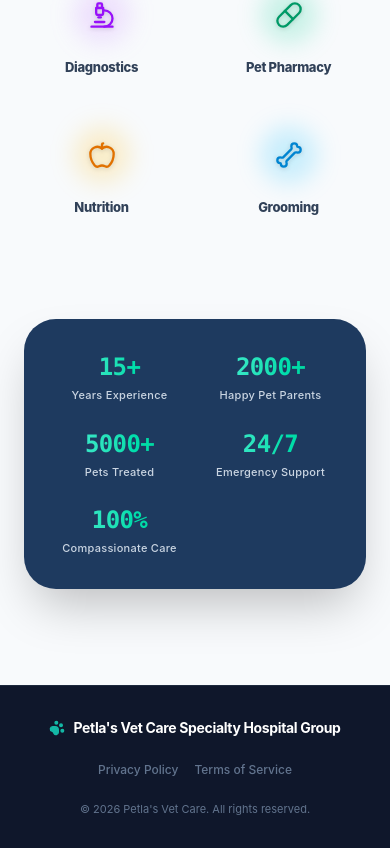
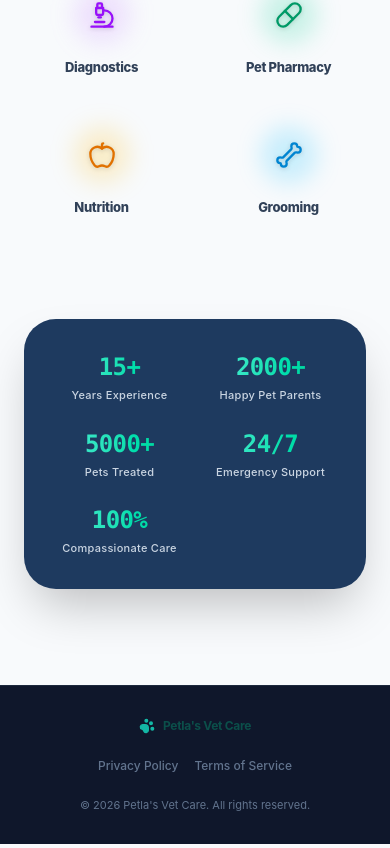
Before and after one commit to vignesh-2194/petlas-vet-care, a React (Vite) app in the folder frontend/: page / in a window 390 px wide. Shown: the part 1298-2146 px from the top of the page. Built offline with nearby package versions, Linux system fonts and the light colour scheme; no server answers.

Commit message:
ui: shrink header text size on mobile view layouts

```diff
--- a/frontend/src/layouts/AppLayout.tsx
+++ b/frontend/src/layouts/AppLayout.tsx
@@ -100,7 +100,10 @@ export const AppLayout: React.FC = () => {
                 <div className="max-w-7xl mx-auto px-6 py-8 flex flex-col md:flex-row justify-between items-center gap-6">
                     <div className="flex items-center gap-2 text-white">
                         <PawPrint size={16} className="text-[#14B8A6]" fill="currentColor" />
-                        <span className="font-bold tracking-tight text-sm">Petla's Vet Care Specialty Hospital Group</span>
+                        <span className="font-bold text-xs sm:text-sm md:text-xl text-teal-900 tracking-tight whitespace-nowrap">
+                            Petla's Vet Care
+                        </span>
+
                     </div>
 
                     <div className="flex flex-col sm:flex-row items-center gap-6">
```
